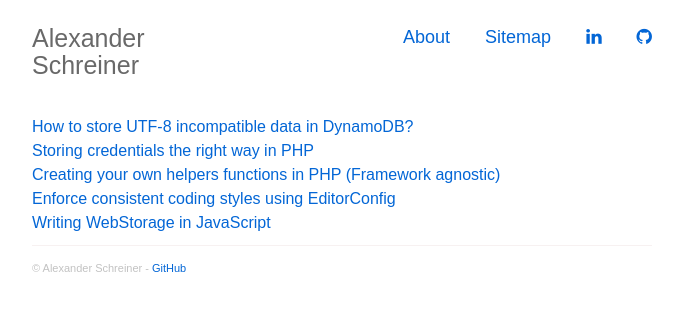
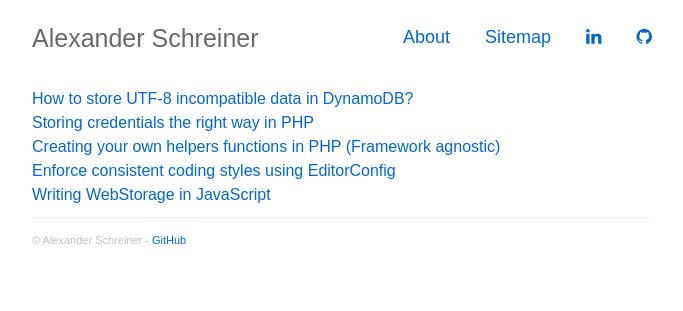
Before and after one commit to alexander-schreiner/alexander-schreiner.github.io, a Jekyll site: the page built from index.html, in a window 1280 px wide. Shown: the top 311 px of the page, without its empty margins (298-981 px from the left). Built offline with Jekyll 4.4.1, drawn with Linux system fonts in a browser that asks for light colours; nearby versions of some CDN libraries; the list of posts is cut into pages by our own code.

Commit message:
Update default.html

```diff
--- a/_layouts/default.html
+++ b/_layouts/default.html
@@ -111,13 +111,13 @@
 <div class="container">
     <header style="margin-top: 4%;margin-bottom: 4%;">
         <div class="row">
-            <div class="col-md-3">
+            <div class="col-md-5">
                 <a href="/">
                     <h1 style="margin-top: 0;">{{ site.author }}</h1>
                 </a>
             </div>
 
-            <div class="col-md-9 text-right">
+            <div class="col-md-7 text-right">
                 <div class="nav-items">
                     <div class="nav-item">
                         <a href="/about">
```
